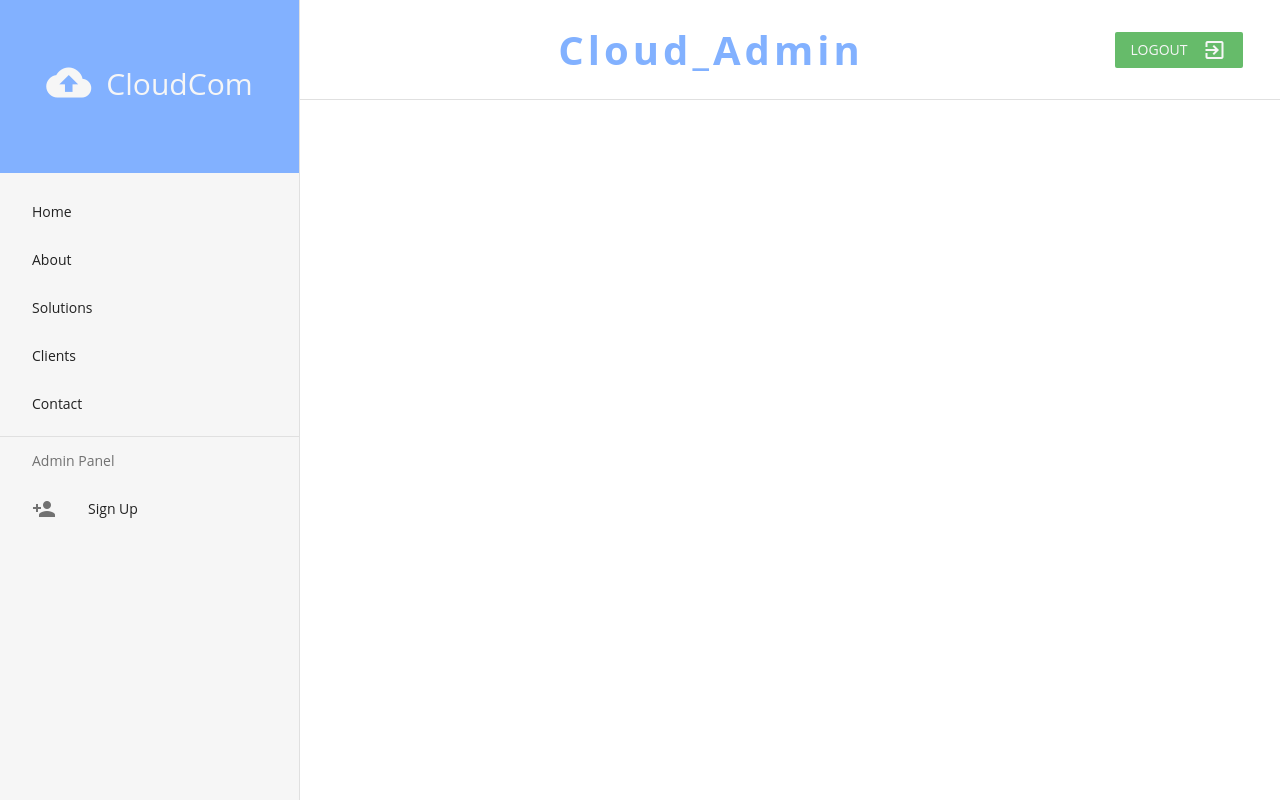
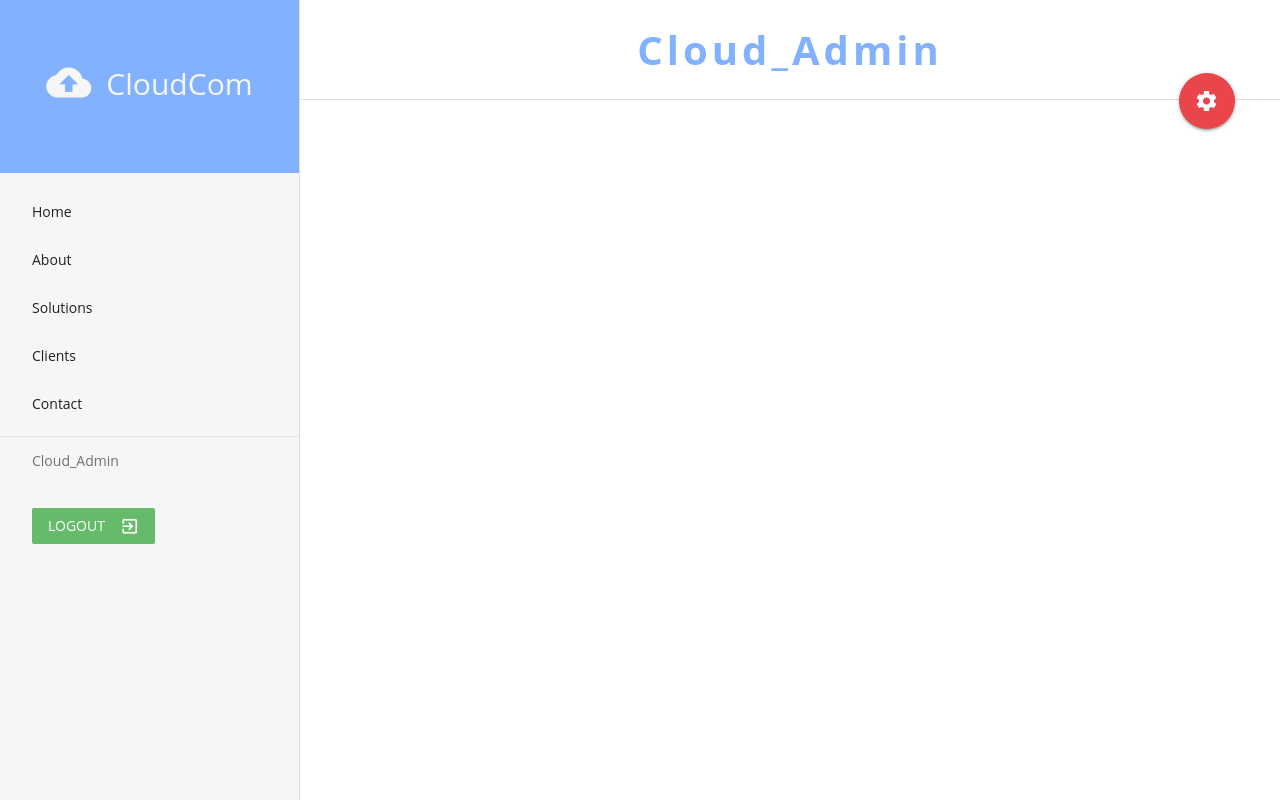
Before and after one commit to kubasulek2/materialize-website, a website: page admin.html in a window 1280 px wide. Drawn offline with nearby package versions, Linux system fonts and the light colour scheme.

Commit message:
floating actions button added

```diff
--- a/admin.html
+++ b/admin.html
@@ -20,9 +20,11 @@
 
 		<!-- Navbar -->
 		<div class="nav-wrapper">
-			<nav class="z-depth-0 ">
+			<nav class=" nav-extended z-depth-0 ">
+				<div class="nav-content">
 					<div class="row">
-					<a href="#!" class="brand-logo hide-on-large-only"><i class="material-icons left">cloud_upload</i>
+						<a href="#!" class="brand-logo hide-on-large-only"><i
+								class="material-icons left">cloud_upload</i>
 							<b>Cloud_Admin</b></a>
 						<a href="#!" data-target="mobile-nav" class="sidenav-trigger">
 							<i class="material-icons">menu</i>
@@ -30,13 +32,20 @@
 						<div class="hide-on-med-and-down admin-logo bold">
 							Cloud_Admin
 						</div>
+					</div>
+					<!-- <a class="btn-floating btn-large halfway-fab waves-effect waves-light">
+						<i class="material-icons">build</i>
+					</a> -->
+					<div class="website-fixed fixed-action-btn">
+						<a class="btn-floating btn-large">
+							<i class="large material-icons">settings</i>
+						</a>
 						<ul>
-						<li>
-							<a href="index.html" class="btn-flat btn-largez waves-effect waves-light hide-on-med-and-down">Logout
-								<i class="material-icons right">exit_to_app</i>
-							</a>
-						</li>
+							<li><a class="btn-floating green"><i class="material-icons">mode_edit</i></a></li>
+							<li><a class="btn-floating blue"><i class="material-icons">search</i></a></li>
+							<li><a class="btn-floating yellow darken-2"><i class="material-icons">build</i></a></li>
 						</ul>
+					</div>
 				</div>
 			</nav>
 		</div>
@@ -58,11 +67,11 @@
 				<div class="divider"></div>
 
 			</li>
-			<li><a class="subheader">Admin Panel</a></li>
-			<li><a href="signup.html">Sign Up<i class="material-icons left">person_add</i></a></li>
+			<li><a class="subheader">Cloud_Admin</a></li>
 			<li>
 				<div class="login-container">
-					<a href="#login-modal" class="btn-flat waves-effect waves-light hide-on-large-only white-text">Logout
+					<a href="index.html"
+						class="btn-flat waves-effect waves-light white-text">Logout
 						<i class="material-icons right white-text">exit_to_app</i></a>
 				</div>
 			</li>
--- a/js/index.js
+++ b/js/index.js
@@ -5,7 +5,11 @@ $(function () {
 	/* CSS MATERIALIZE FEATURES INITIATION */
 
 	$('.sidenav').sidenav();
-	$('.fixed-action-btn').floatingActionButton({ hoverEnabled: false });
+	$('.website-fixed.fixed-action-btn').floatingActionButton({ hoverEnabled: false });
+
+	$('.admin .fixed-action-btn').floatingActionButton({ direction: 'left', hoverEnabled: false });
+
+
 	$('.modal').modal();
 	$('.scrollspy').scrollSpy();
 	$('.slider').slider({
--- a/scss/components/_variables.scss
+++ b/scss/components/_variables.scss
@@ -37,7 +37,7 @@
 $primary-color: color("blue", "accent-1") !default;
 $primary-color-light: lighten($primary-color, 15%) !default;
 $primary-color-dark: darken($primary-color, 8%) !default;
-$accent: color("materialize-red", "lighten-2");
+$accent: color("materialize-red", "lighten-1");
 
 $secondary-color: color("green", "lighten-1") !default;
 $secondary-color-light: lighten(color("green", "lighten-1"), 15% )!default;
--- a/scss/main.scss
+++ b/scss/main.scss
@@ -442,22 +442,20 @@ section#invitation {
 
 /* ======================= SIGN UP ============================= */
 
-
-#sign-up{
-
-	p{
+#sign-up {
+	p {
 		color: $grey-text-light;
 		margin-bottom: 2.5rem;
 	}
-	.row{
+	.row {
 		margin: 4rem 0;
 	}
-	.card-panel{
+	.card-panel {
 		background: $light-text;
 	}
 }
 
-.btn-extend{
+.btn-extend {
 	width: 100%;
 	display: block;
 	margin: 3rem 0;
@@ -465,21 +463,19 @@ section#invitation {
 
 /* =======================  GENERAL MEDIA QUERIES ============================= */
 
-
-
-@media (max-width:600px){
-	.main-header{
+@media (max-width: 600px) {
+	.main-header {
 		height: 500px;
 	}
-	header .showcase .main-title{
+	header .showcase .main-title {
 		font-size: 3.5rem;
 	}
-	.showcase h4{
+	.showcase h4 {
 		font-size: 2rem;
 	}
 
-	#contact{
-		.footer-copyright{
+	#contact {
+		.footer-copyright {
 			font-size: 12px;
 		}
 		.logo {
@@ -489,23 +485,20 @@ section#invitation {
 			}
 		}
 	}
-
 }
 
-@media (max-width:1000px){
-	.main-header{
+@media (max-width: 1000px) {
+	.main-header {
 		height: 800px;
 	}
 }
 
-
 /* ===================== ADMIN PAGE ==========================*/
 
-body.admin{
-
+body.admin {
 	/* Header */
-	header{
-		@media (min-width:993px){
+	header {
+		@media (min-width: 993px) {
 			padding-left: 300px;
 		}
 	}
@@ -516,38 +509,55 @@ body.admin{
 		border-bottom: 1px solid #e0e0e0;
 		height: 100px;
 
-		@media (max-width:992px){
+		@media (max-width: 992px) {
 			background: $primary-color;
 			border-bottom-color: transparent;
 		}
 
-		.row{
+		.nav-content {
+			height: 100%;
+		}
+
+		.row {
 			display: flex;
 			height: 100%;
 			align-items: center;
 		}
-		.sidenav-trigger .material-icons{
+		.sidenav-trigger .material-icons {
 			font-size: 32px;
 		}
-		.admin-logo{
+		.admin-logo {
 			margin: auto;
 			color: $primary-color;
 			font-size: 40px;
 			letter-spacing: .27rem;
 		}
+		.fixed-action-btn{
+			position: absolute;
+			top: 73px;
+			bottom: unset;
 
 			ul{
+				width: 165px
+			}
+
+			a.btn-floating{
+				margin-left: 0;
 				margin-right: 0;
 			}
 		}
+
+		.btn-floating.btn-large{
+			background: $accent
+		}
+
+	}
 	/* SideNav */
-	.sidenav-fixed{
+	.sidenav-fixed {
 		border-right: 1px solid #e0e0e0;
 
-		@media (max-width:992px){
+		@media (max-width: 992px) {
 			border-right: none;
 		}
 	}
-
-
 }
```
Also changed, not shown: index.html (+1 -1 lines), css/main.css. Lines whose indentation alone changed are shown as unchanged.
